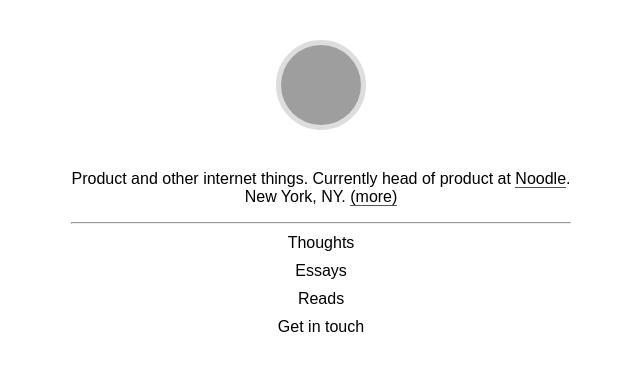
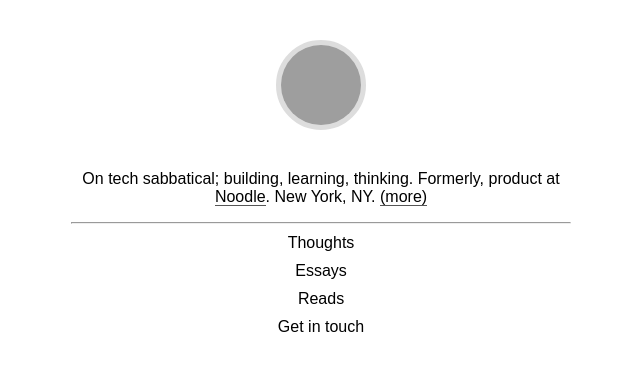
Before and after one commit to abargmann/abargmann.github.io, a Jekyll site: the page built from index.html, in a window 1280 px wide. Shown: the top 371 px of the page, without its empty margins (319-959 px from the left). Built offline with Jekyll 4.4.1, drawn with Linux system fonts in a browser that asks for light colours; some web fonts are replaced; grey boxes are pictures that could not be loaded.

Commit message:
fixing about

```diff
--- a/index.html
+++ b/index.html
@@ -3,7 +3,7 @@ layout: default
 ---
 <section>
 	<p class="center">
-		Product and other internet things.  Currently head of product at <a href="https://www.noodle.com" href="_blank">Noodle</a>.  New York, NY.  <a href="/about">(more)</a>
+		On tech sabbatical; building, learning, thinking.  Formerly, product at <a href="https://www.noodle.com" href="_blank">Noodle</a>.  New York, NY.  <a href="/about">(more)</a>
 	</p>
 </section>
 <section>
```
